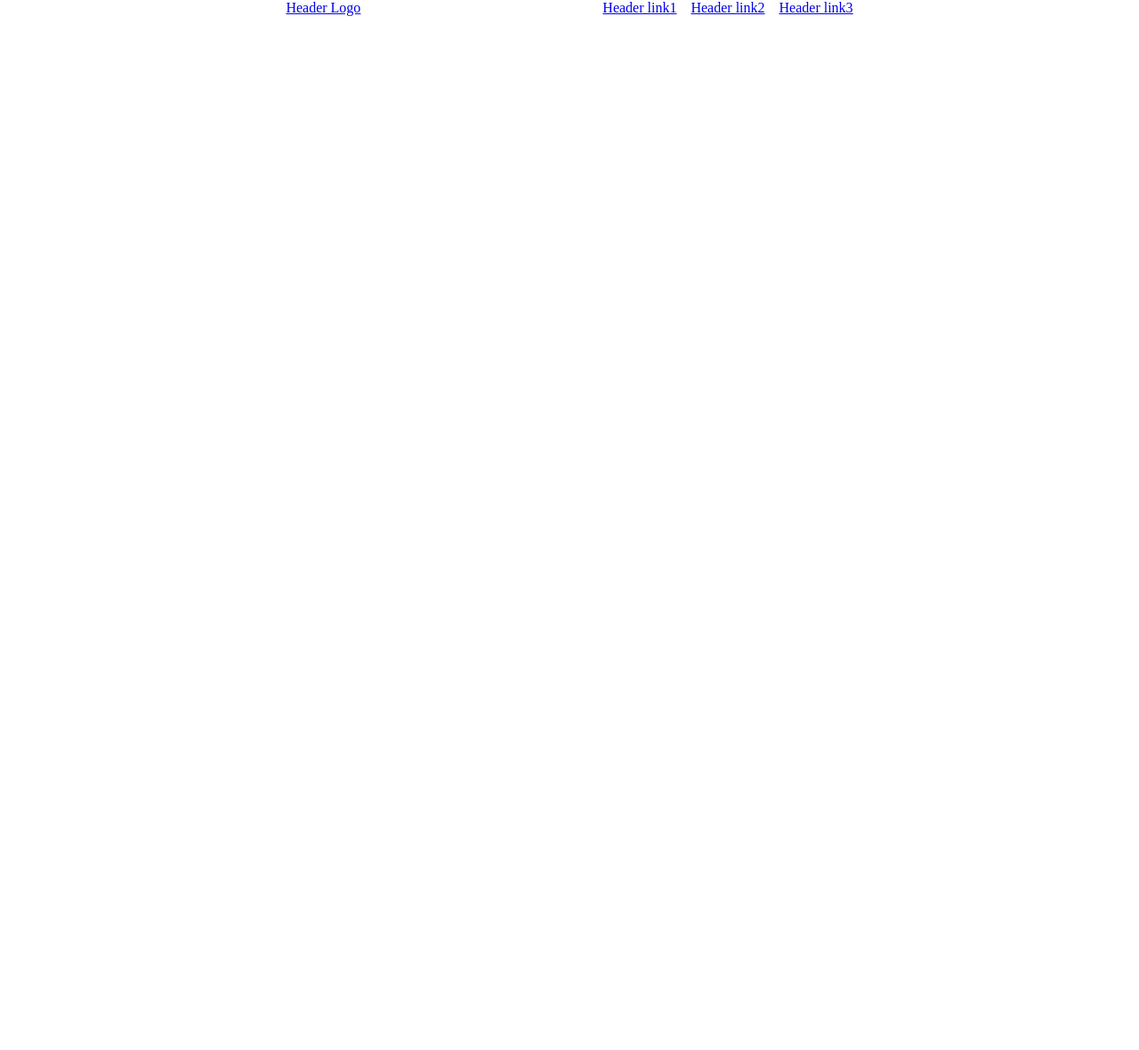
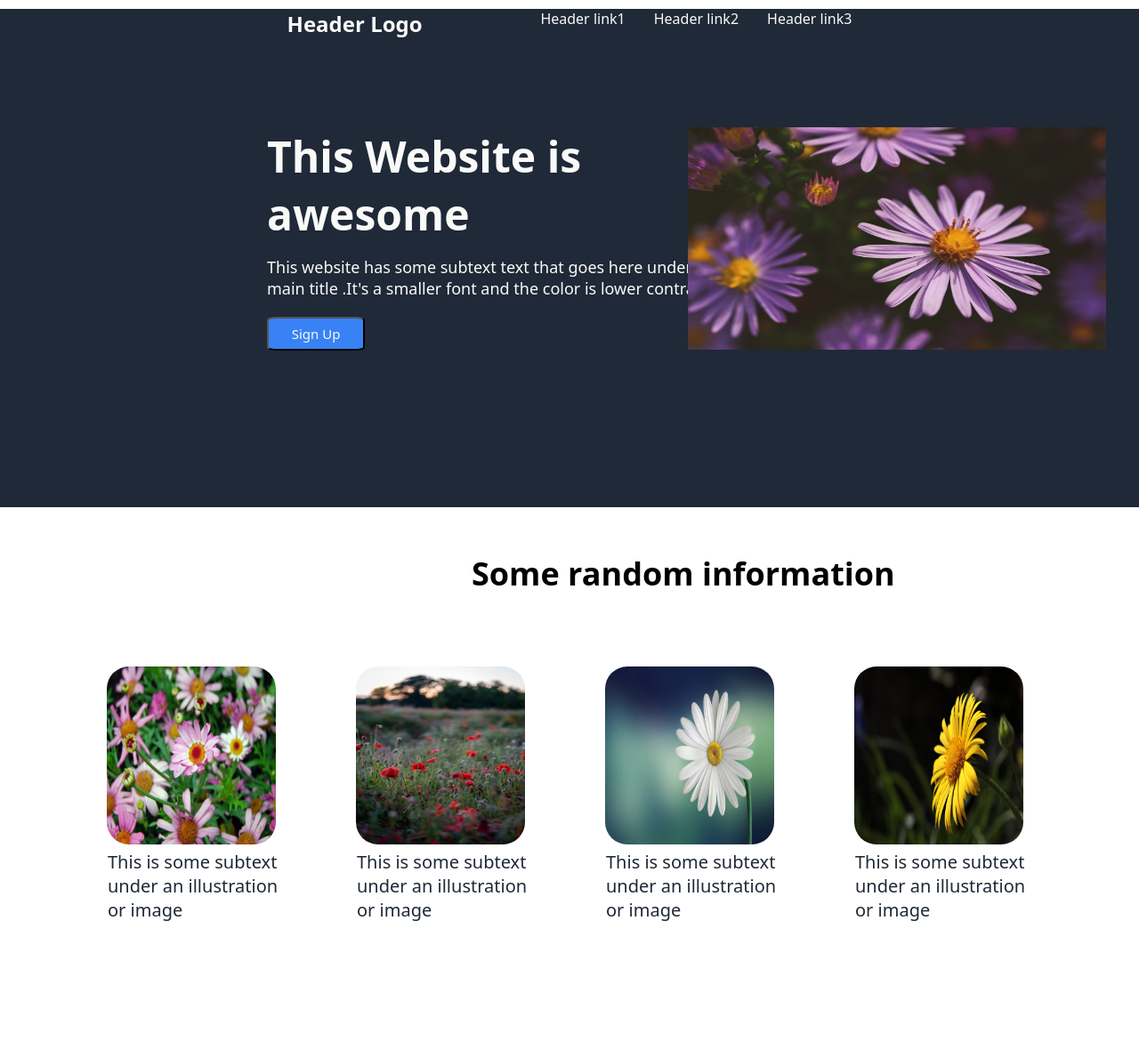
Before and after one commit to 420MORGANJASON/odin-landingpage, a plain HTML site: page index.html in a window 1280 px wide. Shown: the whole page at 89% size. Before the commit the page ends 800 px from the top, so only its background shows below. Drawn offline with Linux system fonts and the light colour scheme.

Commit message:
Create cards and style

```diff
--- a/index.html
+++ b/index.html
@@ -1,21 +1,88 @@
 <!DOCTYPE html>
 <html lang="en">
   <head>
-    <meta charset="UTF-8">
-    <meta name="viewport" content="width=device-width, initial-scale=1.0">
+    <meta charset="UTF-8" />
+    <meta name="viewport" content="width=device-width, initial-scale=1.0" />
     <title>odin-landingpage</title>
-    <link rel="stylesheet" href="./styles.css">
+    <link rel="stylesheet" href="./styles.css" />
   </head>
   <body>
     <header>
       <nav>
         <ul class="nav-list">
-                <li class="push-left" ><a href="#">Header Logo</a></li>
-                <li><a href="#">Header link1</a></li>
-                <li><a href="#">Header link2</a></li>
-                <li><a href="#">Header link3</a></li>
+          <li class="push-left">Header Logo</li>
+          <li>Header link1</li>
+          <li>Header link2</li>
+          <li>Header link3</li>
         </ul>
       </nav>
+      <div class="text-container">
+        <div class="header-text">
+          <h1>
+            This Website is <br />
+            awesome
+          </h1>
+          <p class="header-paragraph">
+            This website has some subtext text that goes here under the <br />
+            main title .It's a smaller font and the color is lower contrast
+          </p>
+          <button class="header-button">Sign Up</button>
+        </div>
+        <div class="image-container">
+          <img
+            class="header-image"
+            src="./images/flower-image.jpg"
+            alt="flower-image"
+            width="470"
+            height="250"
+          />
+        </div>
+      </div>
     </header>
+    <div class="content-container">
+      <h2>Some random information</h2>
+      <div class="content-cards">
+        <div class="card-1">
+          <img
+            class="card1"
+            src="./images/pinkflower.jpg"
+            alt="pink_flower"
+            width="190"
+            height="200"
+          />
+          <p class="content-text">This is some subtext under an illustration or image</p>
+        </div>
+        <div class="card-1">
+          <img
+            class="card1"
+            src="./images/redflower.jpg"
+            alt="red_flower"
+            width="190"
+            height="200"
+          />
+          <p class="content-text">This is some subtext under an illustration or image</p>
+        </div>
+        <div class="card-1">
+          <img
+            class="card1"
+            src="./images/whiteflower.jpg"
+            alt="white_flower"
+            width="190"
+            height="200"
+          />
+          <p class="content-text">This is some subtext under an illustration or image</p>
+        </div>
+        <div class="card-1">
+          <img
+            class="card1"
+            src="./images/yellowflower.jpg"
+            alt="yellow_flower"
+            width="190"
+            height="200"
+          />
+          <p class="content-text">This is some subtext under an illustration or image</p>
+        </div>
+      </div>
+    </div>
   </body>
 </html>
--- a/styles.css
+++ b/styles.css
@@ -1,15 +1,102 @@
 *{
     margin: 0;
     padding: 0;
+    font-family: system-ui, -apple-system, BlinkMacSystemFont, 'Segoe UI', Roboto, Oxygen, Ubuntu, Cantarell, 'Open Sans', 'Helvetica Neue', sans-serif;
+}
+header{
+    background-color: #1F2937;
+    height: 70vh;
 }
 .nav-list{
     display: flex;
-    margin: 0;
+    margin: 10PX;
     padding: 0;
     list-style: none;
-    gap: 1rem;
+    gap: 2rem;
     justify-content: center;
+
+}
+.nav-list li{
+    color: #f9faf8;
 }
 .push-left{
-    margin-right: 20%;
+    margin-right: 8%;
+    font-weight: 800;
+    color: #f9faf8;
+    font-size: 24px;
 }
+.text-container{
+    width: auto;
+    height: 50vh;
+    display: flex;
+    margin-left: 300px;
+    margin-top: 100px;
+    gap: 2rem;
+}
+.header-text{
+    display: block;
+    width: 45%;
+    height: 40vh;
+    font-family: system-ui, -apple-system, BlinkMacSystemFont, 'Segoe UI', Roboto, Oxygen, Ubuntu, Cantarell, 'Open Sans', 'Helvetica Neue', sans-serif;
+}
+h1{
+    font-size: 48px;
+    font-weight: 900;
+    color: #f9faf8;
+}
+.header-paragraph{
+    font-size: 18px;
+    color: #f9faf8;
+    width: 600px;
+    margin-top: 15px;
+}
+.header-image{
+    /* margin-right: 250px; */
+}
+.image-container{
+    width: 40%;
+}
+.header-button{
+    background-color: #3882f6;
+    padding: 7px;
+    width: 25%;
+    font-size: 15px;
+    border: 5%;
+    border-radius: 10%;
+    color: #f9faf8;
+    margin-top: 20px;
+}
+.content-container{
+    width: 100%;
+    height: 70vh;
+}
+h2{
+    font-size: 36px;
+    columns: #1F2937;
+    font-weight: 900;
+    margin-left: 530px;
+    margin-top: 50px;
+    font-family: system-ui, -apple-system, BlinkMacSystemFont, 'Segoe UI', Roboto, Oxygen, Ubuntu, Cantarell, 'Open Sans', 'Helvetica Neue', sans-serif;
+
+}
+.content-cards{
+    display: flex;
+    justify-content: center;
+    gap: 5rem;
+    margin-top: 80px;
+}
+.card-1{
+    display: block;
+    height: 33vh;
+    width: 200px;
+}
+.content-text{
+    font-size: 20px;
+    font-family: system-ui, -apple-system, BlinkMacSystemFont, 'Segoe UI', Roboto, Oxygen, Ubuntu, Cantarell, 'Open Sans', 'Helvetica Neue', sans-serif;
+    font-weight: 500;
+    margin: 1px;
+    color: #1F2937;
+}
+.card1{
+    border-radius: 25px;
+}
```
Also changed, not shown: images/flower-image.jpg (added), images/pinkflower.jpg (added), images/redflower.jpg (added), images/whiteflower.jpg (added), images/yellowflower.jpg (added). Lines whose indentation alone changed are shown as unchanged.
